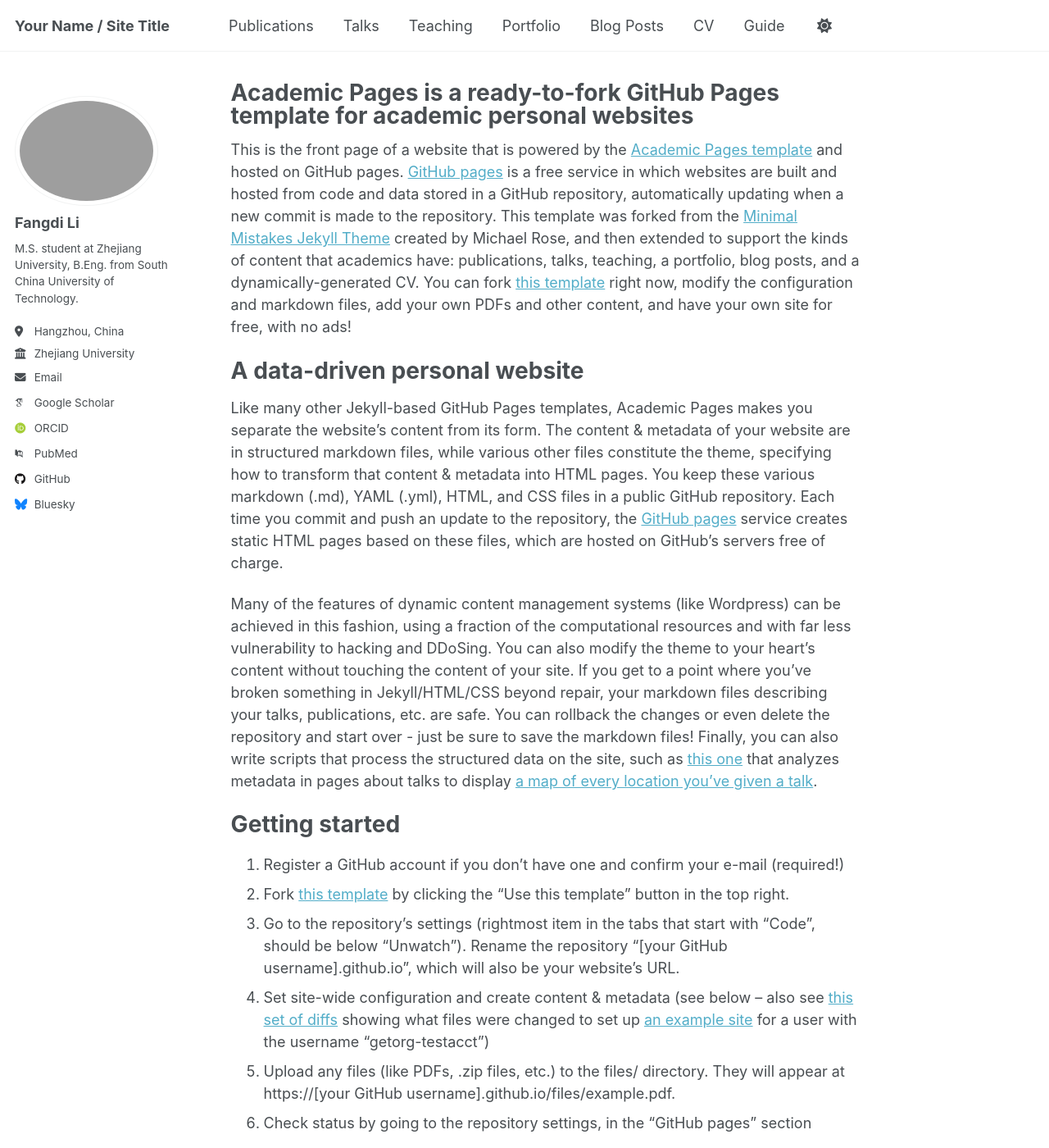
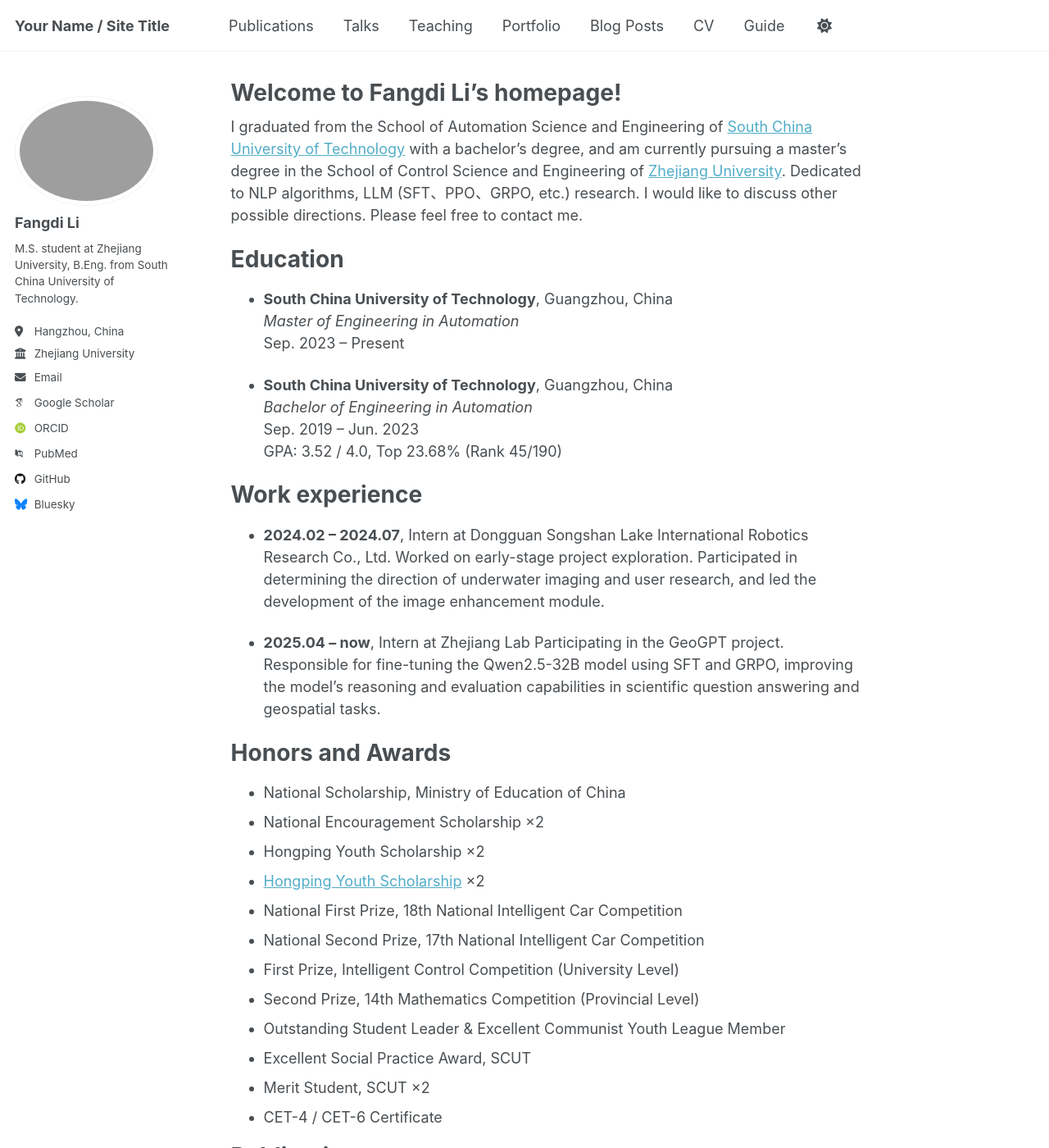
Before and after one commit to Bendywater/FdbendyLi.github.io, a Jekyll site: the page built from _pages/about.md, in a window 1280 px wide and 1400 px high. Shown: the whole window at 82% size. Built offline with Jekyll 4.4.1, drawn with Linux system fonts in a browser that asks for light colours; some web fonts are replaced; some of the changed text lies outside the part shown.

Commit message:
Update about.md

```diff
--- a/_pages/about.md
+++ b/_pages/about.md
@@ -1,49 +1,49 @@
 ---
 permalink: /
-title: "Academic Pages is a ready-to-fork GitHub Pages template for academic personal websites"
+title: "Welcome to Fangdi Li’s homepage!"
 author_profile: true
 redirect_from:
   - /about/
   - /about.html
 ---
+I graduated from the School of Automation Science and Engineering of [South China University of Technology](https://www.scut.edu.cn/new/) with a bachelor's degree, and am currently pursuing a master's degree in the School of Control Science and Engineering of [Zhejiang University](https://www.zju.edu.cn/).
+Dedicated to NLP algorithms, LLM (SFT、PPO、GRPO, etc.) research. I would like to discuss other possible directions. Please feel free to contact me.
 
-This is the front page of a website that is powered by the [Academic Pages template](https://github.com/academicpages/academicpages.github.io) and hosted on GitHub pages. [GitHub pages](https://pages.github.com) is a free service in which websites are built and hosted from code and data stored in a GitHub repository, automatically updating when a new commit is made to the repository. This template was forked from the [Minimal Mistakes Jekyll Theme](https://mmistakes.github.io/minimal-mistakes/) created by Michael Rose, and then extended to support the kinds of content that academics have: publications, talks, teaching, a portfolio, blog posts, and a dynamically-generated CV. You can fork [this template](https://github.com/academicpages/academicpages.github.io) right now, modify the configuration and markdown files, add your own PDFs and other content, and have your own site for free, with no ads!
+Education
+======
+- **South China University of Technology**, Guangzhou, China
+  *Master of Engineering in Automation*
+  Sep. 2023 – Present
 
-A data-driven personal website
+- **South China University of Technology**, Guangzhou, China
+  *Bachelor of Engineering in Automation*
+  Sep. 2019 – Jun. 2023
+  GPA: 3.52 / 4.0, Top 23.68% (Rank 45/190)
+
+Work experience
 ======
-Like many other Jekyll-based GitHub Pages templates, Academic Pages makes you separate the website's content from its form. The content & metadata of your website are in structured markdown files, while various other files constitute the theme, specifying how to transform that content & metadata into HTML pages. You keep these various markdown (.md), YAML (.yml), HTML, and CSS files in a public GitHub repository. Each time you commit and push an update to the repository, the [GitHub pages](https://pages.github.com/) service creates static HTML pages based on these files, which are hosted on GitHub's servers free of charge.
+- **2024.02 – 2024.07**, Intern at Dongguan Songshan Lake International Robotics Research Co., Ltd.
+Worked on early-stage project exploration. Participated in determining the direction of underwater imaging and user research, and led the development of the image enhancement module.
 
-Many of the features of dynamic content management systems (like Wordpress) can be achieved in this fashion, using a fraction of the computational resources and with far less vulnerability to hacking and DDoSing. You can also modify the theme to your heart's content without touching the content of your site. If you get to a point where you've broken something in Jekyll/HTML/CSS beyond repair, your markdown files describing your talks, publications, etc. are safe. You can rollback the changes or even delete the repository and start over - just be sure to save the markdown files! Finally, you can also write scripts that process the structured data on the site, such as [this one](https://github.com/academicpages/academicpages.github.io/blob/master/talkmap.ipynb) that analyzes metadata in pages about talks to display [a map of every location you've given a talk](https://academicpages.github.io/talkmap.html).
+- **2025.04 – now**, Intern at Zhejiang Lab
+Participating in the GeoGPT project. Responsible for fine-tuning the Qwen2.5-32B model using SFT and GRPO, improving the model’s reasoning and evaluation capabilities in scientific question answering and geospatial tasks.
 
-Getting started
+Honors and Awards
 ======
-1. Register a GitHub account if you don't have one and confirm your e-mail (required!)
-1. Fork [this template](https://github.com/academicpages/academicpages.github.io) by clicking the "Use this template" button in the top right.
-1. Go to the repository's settings (rightmost item in the tabs that start with "Code", should be below "Unwatch"). Rename the repository "[your GitHub username].github.io", which will also be your website's URL.
-1. Set site-wide configuration and create content & metadata (see below -- also see [this set of diffs](http://archive.is/3TPas) showing what files were changed to set up [an example site](https://getorg-testacct.github.io) for a user with the username "getorg-testacct")
-1. Upload any files (like PDFs, .zip files, etc.) to the files/ directory. They will appear at https://[your GitHub username].github.io/files/example.pdf.
-1. Check status by going to the repository settings, in the "GitHub pages" section
+- National Scholarship, Ministry of Education of China
+- National Encouragement Scholarship ×2
+- Hongping Youth Scholarship ×2
+- [Hongping Youth Scholarship](https://www2.scut.edu.cn/youth/2025/0512/c25651a590585/page.htm) ×2
+- National First Prize, 18th National Intelligent Car Competition
+- National Second Prize, 17th National Intelligent Car Competition
+- First Prize, Intelligent Control Competition (University Level)
+- Second Prize, 14th Mathematics Competition (Provincial Level)
+- Outstanding Student Leader & Excellent Communist Youth League Member
+- Excellent Social Practice Award, SCUT
+- Merit Student, SCUT ×2
+- CET-4 / CET-6 Certificate
 
-Site-wide configuration
-------
-The main configuration file for the site is in the base directory in [_config.yml](https://github.com/academicpages/academicpages.github.io/blob/master/_config.yml), which defines the content in the sidebars and other site-wide features. You will need to replace the default variables with ones about yourself and your site's github repository. The configuration file for the top menu is in [_data/navigation.yml](https://github.com/academicpages/academicpages.github.io/blob/master/_data/navigation.yml). For example, if you don't have a portfolio or blog posts, you can remove those items from that navigation.yml file to remove them from the header.
 
-Create content & metadata
-------
-For site content, there is one markdown file for each type of content, which are stored in directories like _publications, _talks, _posts, _teaching, or _pages. For example, each talk is a markdown file in the [_talks directory](https://github.com/academicpages/academicpages.github.io/tree/master/_talks). At the top of each markdown file is structured data in YAML about the talk, which the theme will parse to do lots of cool stuff. The same structured data about a talk is used to generate the list of talks on the [Talks page](https://academicpages.github.io/talks), each [individual page](https://academicpages.github.io/talks/2012-03-01-talk-1) for specific talks, the talks section for the [CV page](https://academicpages.github.io/cv), and the [map of places you've given a talk](https://academicpages.github.io/talkmap.html) (if you run this [python file](https://github.com/academicpages/academicpages.github.io/blob/master/talkmap.py) or [Jupyter notebook](https://github.com/academicpages/academicpages.github.io/blob/master/talkmap.ipynb), which creates the HTML for the map based on the contents of the _talks directory).
-
-**Markdown generator**
-
-The repository includes [a set of Jupyter notebooks](https://github.com/academicpages/academicpages.github.io/tree/master/markdown_generator
-) that converts a CSV containing structured data about talks or presentations into individual markdown files that will be properly formatted for the Academic Pages template. The sample CSVs in that directory are the ones I used to create my own personal website at stuartgeiger.com. My usual workflow is that I keep a spreadsheet of my publications and talks, then run the code in these notebooks to generate the markdown files, then commit and push them to the GitHub repository.
-
-How to edit your site's GitHub repository
-------
-Many people use a git client to create files on their local computer and then push them to GitHub's servers. If you are not familiar with git, you can directly edit these configuration and markdown files directly in the github.com interface. Navigate to a file (like [this one](https://github.com/academicpages/academicpages.github.io/blob/master/_talks/2012-03-01-talk-1.md) and click the pencil icon in the top right of the content preview (to the right of the "Raw | Blame | History" buttons). You can delete a file by clicking the trashcan icon to the right of the pencil icon. You can also create new files or upload files by navigating to a directory and clicking the "Create new file" or "Upload files" buttons.
-
-Example: editing a markdown file for a talk
-![Editing a markdown file for a talk](/images/editing-talk.png)
-
-For more info
-------
-More info about configuring Academic Pages can be found in [the guide](https://academicpages.github.io/markdown/), the [growing wiki](https://github.com/academicpages/academicpages.github.io/wiki), and you can always [ask a question on GitHub](https://github.com/academicpages/academicpages.github.io/discussions). The [guides for the Minimal Mistakes theme](https://mmistakes.github.io/minimal-mistakes/docs/configuration/) (which this theme was forked from) might also be helpful.
+Publications
+======
+- To be added
```
